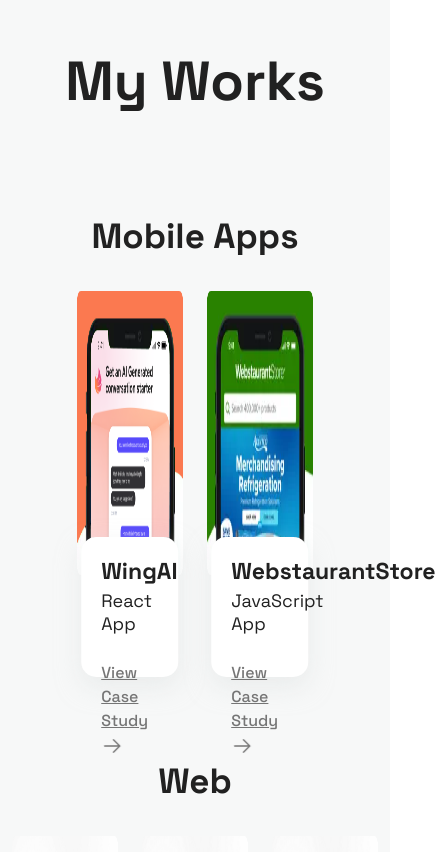
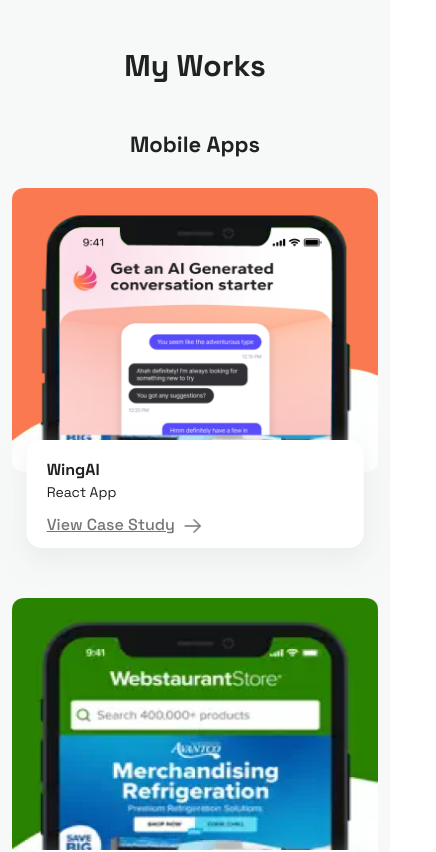
Before and after one commit to MamtazDev/ramsProtfolio, a React (Vite) app: page / in a window 390 px wide. Shown: the part 3500-4352 px from the top of the page, 436 px wide, since content can reach past the window. Built offline with nearby package versions, Linux system fonts and the light colour scheme.

Commit message:
home page done with responsiveness

```diff
--- a/src/Components/Footer/Footer.css
+++ b/src/Components/Footer/Footer.css
@@ -46,3 +46,14 @@
   margin-bottom: 20px;
   margin-top: 44px;
 }
+
+@media only screen and (min-width: 689px) and (max-width: 992px) {
+}
+@media only screen and (max-width: 688px) {
+  .copyRightsContainer {
+    flex-direction: column-reverse;
+    justify-content: center;
+    align-items: center;
+    gap: 20px;
+  }
+}
--- a/src/Components/MyWorks/Emails.jsx
+++ b/src/Components/MyWorks/Emails.jsx
@@ -27,7 +27,7 @@
       <h4>Emails</h4>
       <div className="row">
         {cardContent.map((item, idx) => (
-          <div className="col-4" key={idx}>
+          <div className="col-12 col-md-6 col-lg-4" key={idx}>
             <WorksCard content={item} />
           </div>
         ))}
--- a/src/Components/MyWorks/MobileApps.jsx
+++ b/src/Components/MyWorks/MobileApps.jsx
@@ -20,14 +20,14 @@
     <div className="mobileAppsContainer">
       <h4>Mobile Apps</h4>
       <div className="row">
-        <div className="col-2"></div>
+        <div className="col-12 col-lg-2"></div>
         {cardContent.map((item, idx) => (
-          <div className="col-4" key={idx}>
+          <div className=" col-12 col-md-6 col-lg-4" key={idx}>
             <WorksCard content={item} />
           </div>
         ))}
 
-        <div className="col-2"></div>
+        <div className="col-12 col-lg-2"></div>
       </div>
     </div>
   );
--- a/src/Components/MyWorks/MyWorks.css
+++ b/src/Components/MyWorks/MyWorks.css
@@ -71,6 +71,7 @@
   font-weight: 500;
   line-height: 130%; /* 20.8px */
   text-decoration-line: underline;
+  margin-right: 7px;
 }
 
 .webContainer {
@@ -87,3 +88,31 @@
   line-height: 175%; /* 61.25px */
   margin-bottom: 24px;
 }
+
+@media only screen and (min-width: 689px) and (max-width: 992px) {
+}
+
+@media only screen and (max-width: 688px) {
+  .cardTextContainer {
+    height: 108px;
+    bottom: 50px;
+  }
+
+  .cardTextContainer h6 {
+    font-size: 16px;
+  }
+  .cardTextContainer p {
+    font-size: 14px;
+    margin-bottom: 12px;
+  }
+  .myWorksContainer h3 {
+    font-size: 30px;
+  }
+  .mobileAppsContainer h4 {
+    margin-top: 40px;
+    font-size: 22px;
+  }
+  .webContainer h4 {
+    font-size: 22px;
+  }
+}
--- a/src/Components/MyWorks/Web.jsx
+++ b/src/Components/MyWorks/Web.jsx
@@ -27,7 +27,7 @@
       <h4>Web</h4>
       <div className="row">
         {cardContent.map((item, idx) => (
-          <div className="col-4" key={idx}>
+          <div className="col-12 col-md-6 col-lg-4" key={idx}>
             <WorksCard content={item} />
           </div>
         ))}
```
